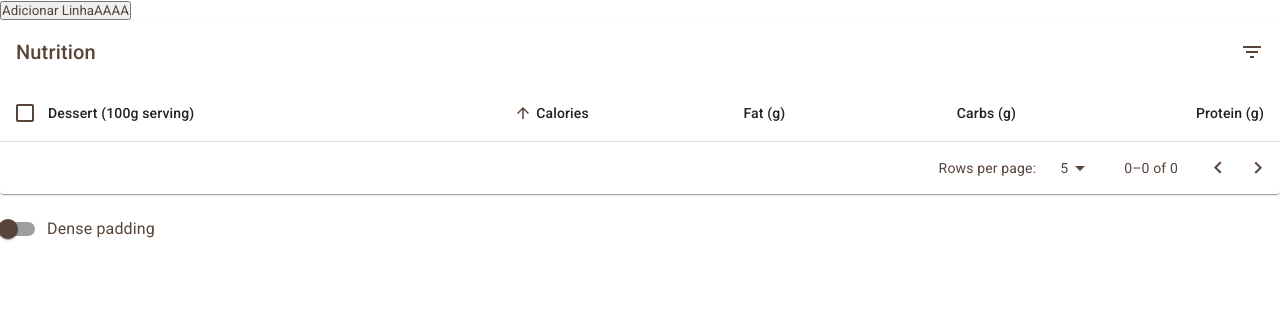
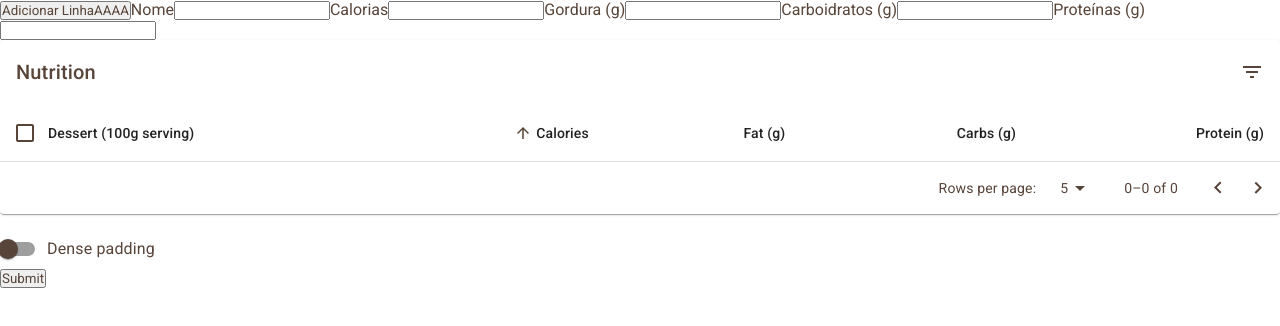
Before and after one commit to RodrigoPereir4/KRSmartReq-FullStack, a Next.js app in the folder frontend/: page /requisicao in a window 1280 px wide. Shown: the top 326 px of the page. Built offline with nearby package versions, Linux system fonts and the light colour scheme.

Commit message:
[ADD] Teste com inputs, tratamento de submit na Tabela de Requisições.

```diff
--- a/frontend/app/requisicao/page.js
+++ b/frontend/app/requisicao/page.js
@@ -45,20 +45,108 @@ function createData(id, name, calories, fat, carbs, protein) {
 
 export default function Requisicao(){
     const [rows, setRows] = useState([]);
+    const [name, setName] = useState('');
+    const [calories, setCalories] = useState('');
+    const [fat, setFat] = useState('');
+    const [carbs, setCarbs] = useState('');
+    const [protein, setProtein] = useState('');
 
     const handleAddRow = () => {
-        const newRow = createData(rows.length + 1, 'Cupcake', 305, 3.7, 67, 4.3);
+        const newRow = createData(
+            rows.length + 1,
+            name,
+            Number(calories),
+            Number(fat),
+            Number(carbs),
+            Number(protein)
+        );
         setRows((prevRows) => [...prevRows, newRow]);
+        // Limpa os campos após adicionar
+        setName('');
+        setCalories('');
+        setFat('');
+        setCarbs('');
+        setProtein('');
     };
 
     const handleDeleteRow = (selected) => {
         setRows((prevRows) => prevRows.filter((row) => !selected.includes(row.id)));
     };
 
+    const handleNameChange = (e) => {
+        setName(e.target.value);
+    };
+
+    const handleCaloriesChange = (e) => {
+        setCalories(e.target.value);
+    };
+
+    const handleFatChange = (e) => {
+        setFat(e.target.value);
+    };
+
+    const handleCarbsChange = (e) => {
+        setCarbs(e.target.value);
+    };
+
+    const handleProteinChange = (e) => {
+        setProtein(e.target.value);
+    };
+
+    const handleSubmit = (e) => {
+        e.preventDefault();
+
+        if(rows.length==0){
+            alert("ERRO! Insira algum item para realizar a requisição"); //TODO: Adicionar alert personalizado
+        } else {
+            console.log('Submitting data:', rows);
+        }
+        // Aqui você pode enviar os dados para um servidor ou fazer outra ação
+    };
+
     return(
         <>
-            <button onClick={handleAddRow}>Adicionar LinhaAAAA</button>
-            <EnhancedTable tableHeader={tableHeader} rows={rows} onDeleteRow={handleDeleteRow}/>
+            <form onSubmit={handleSubmit}>
+                <button type="button" onClick={handleAddRow}>Adicionar LinhaAAAA</button>
+
+                <label>Nome</label>
+                <input
+                    type="text"
+                    value={name}
+                    onChange={handleNameChange}
+                />
+
+                <label>Calorias</label>
+                <input
+                    type="number"
+                    value={calories}
+                    onChange={handleCaloriesChange}
+                />
+
+                <label>Gordura (g)</label>
+                <input
+                    type="number"
+                    value={fat}
+                    onChange={handleFatChange}
+                />
+
+                <label>Carboidratos (g)</label>
+                <input
+                    type="number"
+                    value={carbs}
+                    onChange={handleCarbsChange}
+                />
+
+                <label>Proteínas (g)</label>
+                <input
+                    type="number"
+                    value={protein}
+                    onChange={handleProteinChange}
+                />
+
+                <EnhancedTable tableHeader={tableHeader} rows={rows} onDeleteRow={handleDeleteRow}/>
+                <button type="submit">Submit</button>
+            </form>
         </>
     );
 }
```
